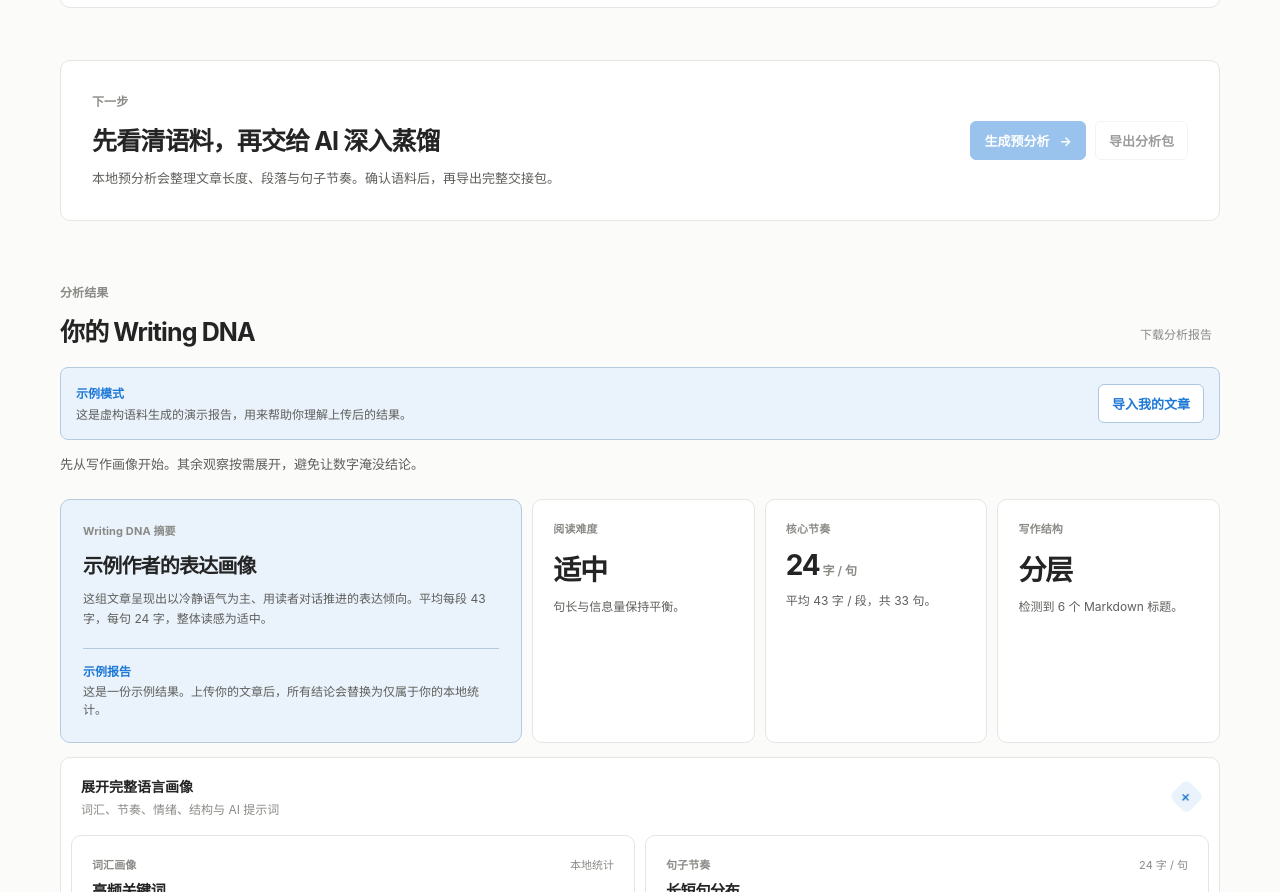
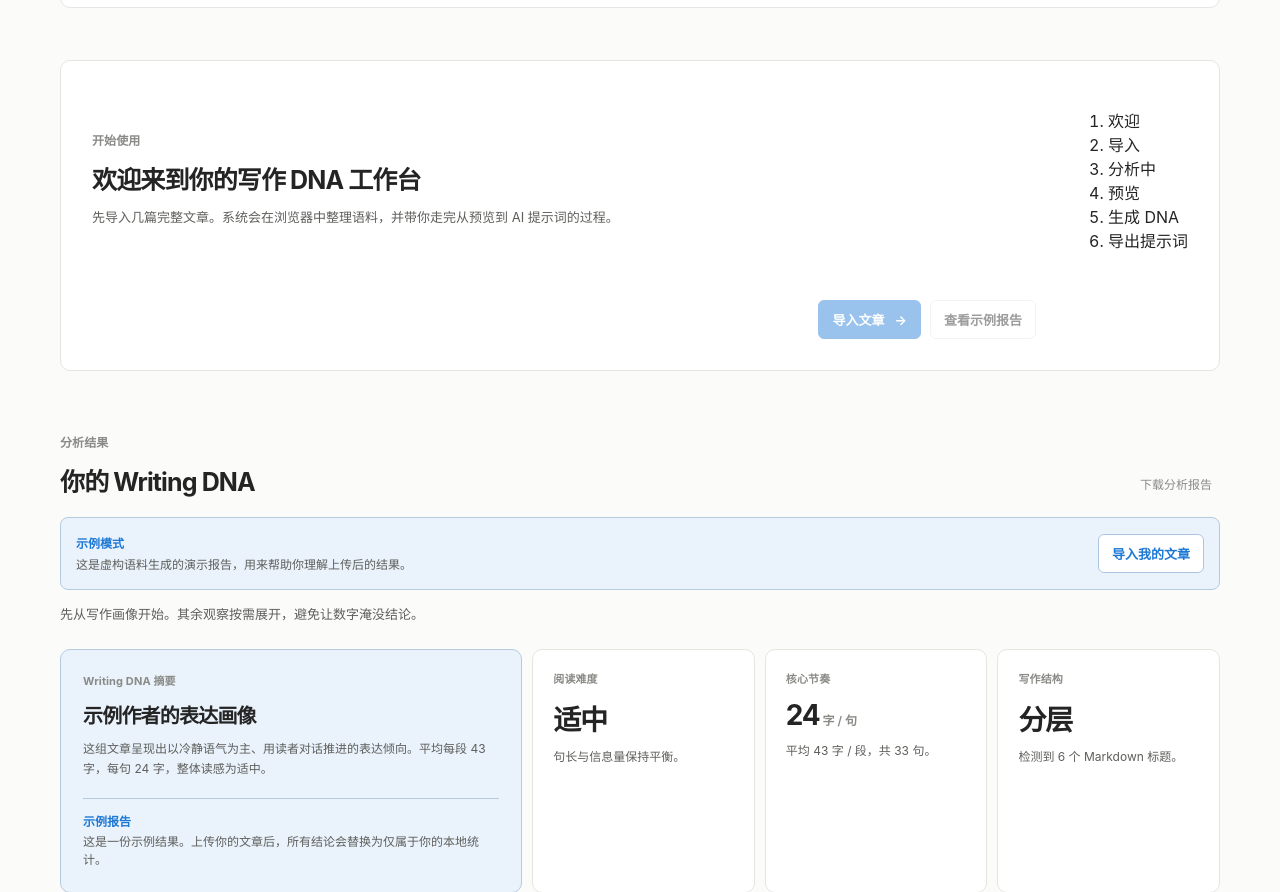
Before and after one commit to EdriaStark/Echo-Fish-Tank, a plain HTML site: page index.html in a window 1280 px wide. Shown: the part 1458-2350 px from the top of the page. Drawn offline with nearby package versions, Linux system fonts and the light colour scheme.

Commit message:
Add guided Writing DNA onboarding states: index.html

```diff
--- a/index.html
+++ b/index.html
@@ -80,15 +80,23 @@
         <ul class="article-list" id="articleList" aria-live="polite"></ul>
       </section>
 
-      <section class="action-section">
-        <div>
-          <p class="eyebrow">下一步</p>
-          <h2>先看清语料，再交给 AI 深入蒸馏</h2>
-          <p>本地预分析会整理文章长度、段落与句子节奏。确认语料后，再导出完整交接包。</p>
+      <section class="action-section onboarding-section" id="onboardingSection" aria-label="开始流程">
+        <div class="onboarding-copy">
+          <p class="eyebrow" id="onboardingEyebrow">开始使用</p>
+          <h2 id="onboardingTitle">欢迎来到你的写作 DNA 工作台</h2>
+          <p id="onboardingDescription">先导入几篇完整文章。系统会在浏览器中整理语料，并带你走完从预览到 AI 提示词的过程。</p>
         </div>
-        <div class="action-buttons">
-          <button class="primary-button" id="scanButton" type="button" disabled>生成预分析 <span>→</span></button>
-          <button class="secondary-button" id="exportButton" type="button" disabled>导出分析包</button>
+        <ol class="onboarding-steps" id="onboardingSteps">
+          <li data-stage="welcome"><span>欢迎</span></li>
+          <li data-stage="drag"><span>导入</span></li>
+          <li data-stage="analyzing"><span>分析中</span></li>
+          <li data-stage="preview"><span>预览</span></li>
+          <li data-stage="dna"><span>生成 DNA</span></li>
+          <li data-stage="export"><span>导出提示词</span></li>
+        </ol>
+        <div class="action-buttons onboarding-actions">
+          <button class="primary-button" id="scanButton" type="button">导入文章 <span>→</span></button>
+          <button class="secondary-button" id="exportButton" type="button">查看示例报告</button>
         </div>
       </section>
 
```
